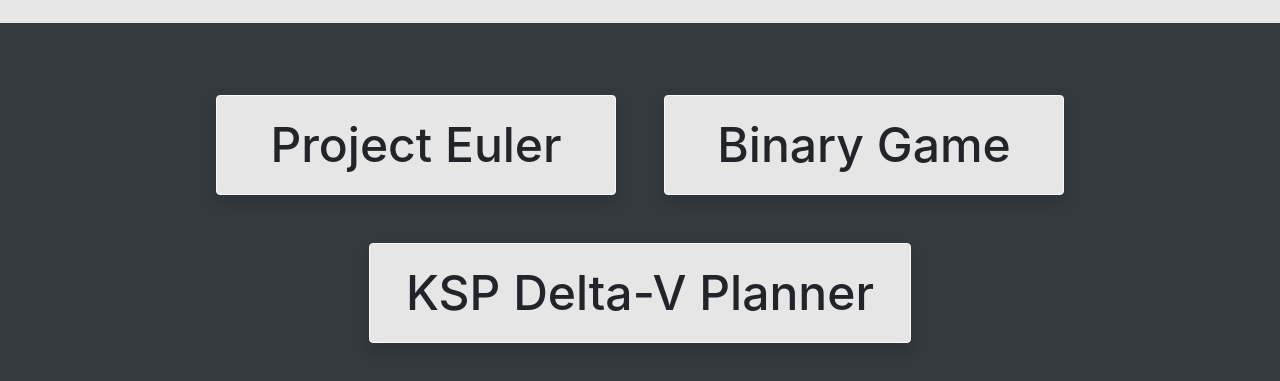
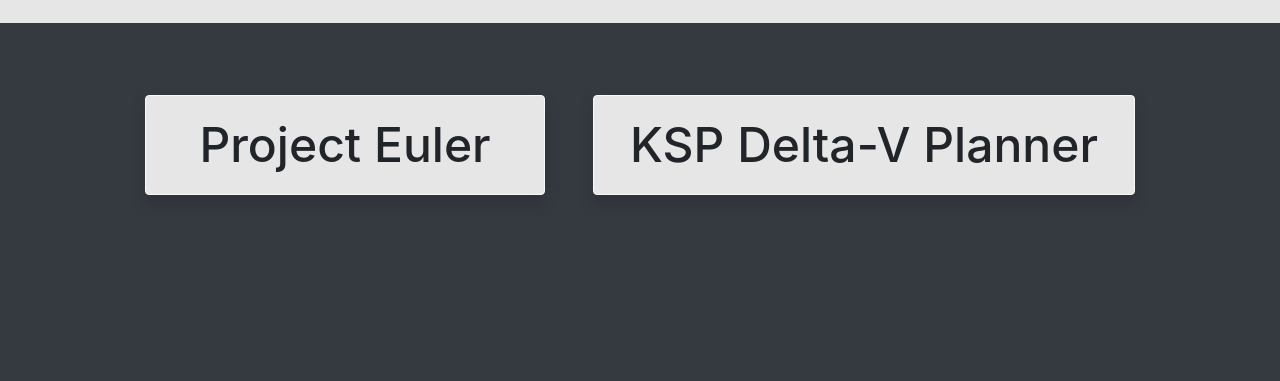
Before and after one commit to LoicViennois/loicviennois.com, a plain HTML site: page src/index.html in a window 1280 px wide. Shown: the part 97-478 px from the top of the page. Drawn offline with nearby package versions, Linux system fonts and the light colour scheme.

Commit message:
temporarily disable the-binary-game

```diff
--- a/src/index.html
+++ b/src/index.html
@@ -40,11 +40,11 @@
      href="https://euler.loicviennois.com">
     <span class="m-auto px-4">Project Euler</span>
   </a>
-  <a class="d-flex btn btn-big shadow btn-light m-4"
-     role="button"
-     href="https://binary.loicviennois.com">
-    <span class="m-auto px-4">Binary Game</span>
-  </a>
+<!--  <a class="d-flex btn btn-big shadow btn-light m-4"-->
+<!--     role="button"-->
+<!--     href="https://binary.loicviennois.com">-->
+<!--    <span class="m-auto px-4">Binary Game</span>-->
+<!--  </a>-->
   <a class="d-flex btn btn-big shadow btn-light m-4"
      role="button"
      href="https://ksp.loicviennois.com">
```
